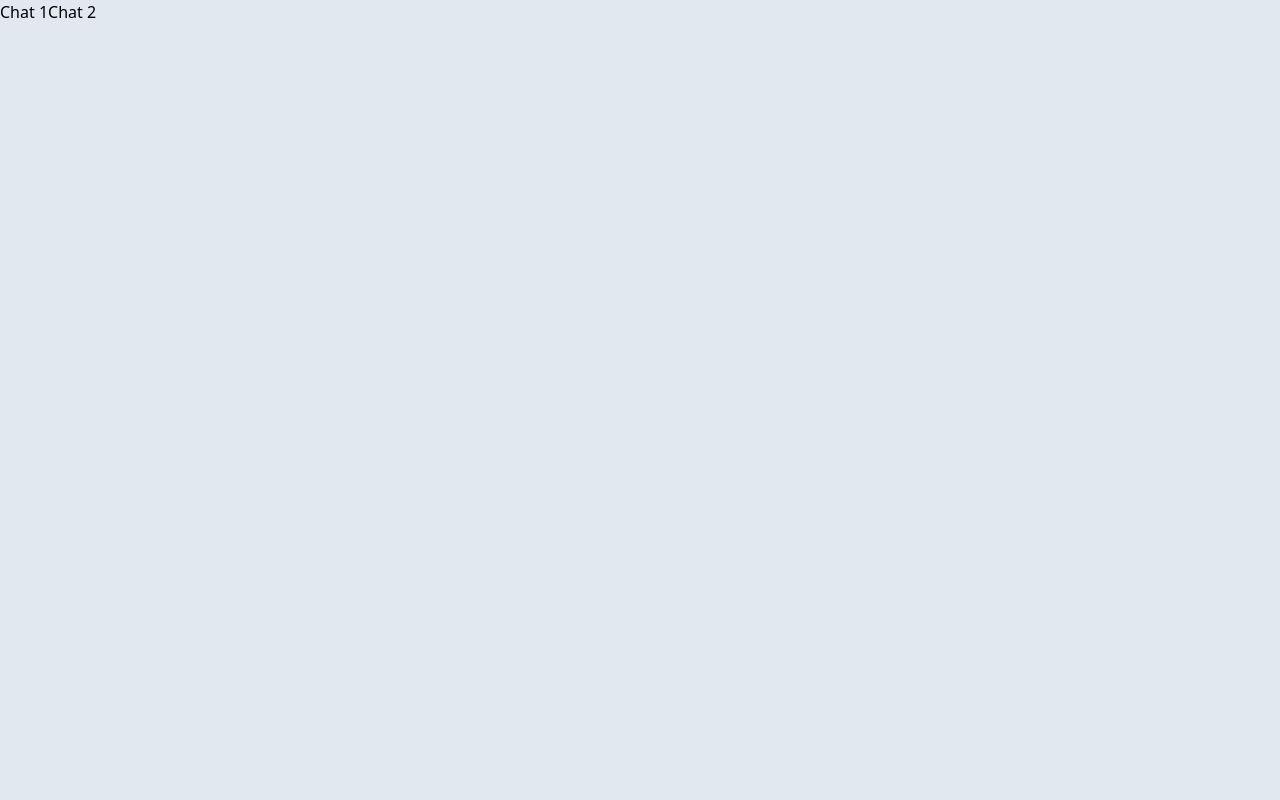
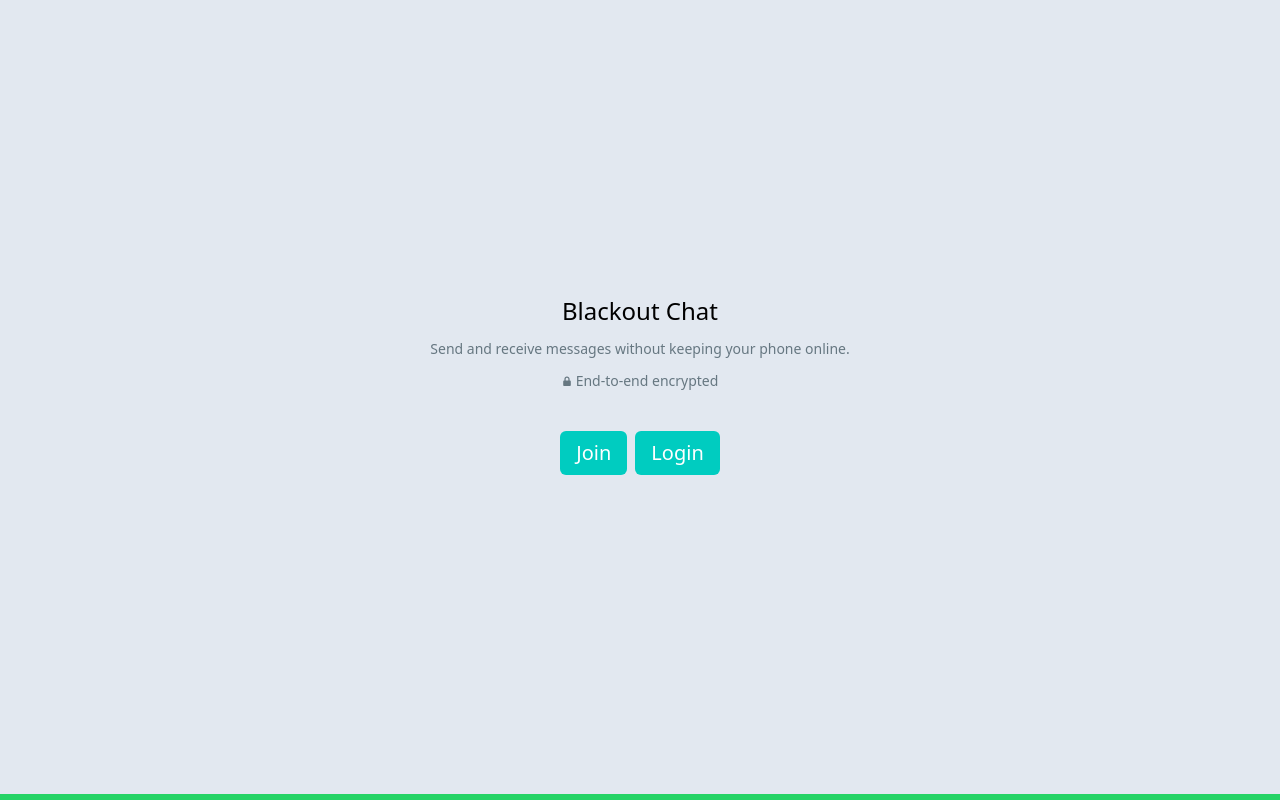
Before and after one commit to graphland-dev/alapon.api, a React (Vite) app in the folder client/: page / in a window 1280 px wide. Built offline with nearby package versions, Linux system fonts and the light colour scheme.

Commit message:
remove swagger

```diff
--- /dev/null
+++ b/client/src/pages/index/index.page.tsx
@@ -0,0 +1,47 @@
+import { Link } from 'react-router-dom';
+
+const HomePage = () => {
+  return (
+    <div className="flex flex-col items-center justify-center h-screen border-b-[6px] border-b-[#25D366]">
+      <div className="text-center">
+        <h2 className="mt-4 text-2xl">Blackout Chat</h2>
+        <p className="text-sm text-[#667781] my-3">
+          Send and receive messages without keeping your phone online.
+        </p>
+      </div>
+
+      <p className="text-sm text-[#667781] flex items-center gap-1">
+        <svg
+          viewBox="0 0 10 12"
+          height="12"
+          width="10"
+          preserveAspectRatio="xMidYMid meet"
+          version="1.1"
+        >
+          <path
+            d="M5.00847986,1.6 C6.38255462,1.6 7.50937014,2.67435859 7.5940156,4.02703389 L7.59911976,4.1906399 L7.599,5.462 L7.75719976,5.46214385 C8.34167974,5.46214385 8.81591972,5.94158383 8.81591972,6.53126381 L8.81591972,9.8834238 C8.81591972,10.4731038 8.34167974,10.9525438 7.75719976,10.9525438 L2.25767996,10.9525438 C1.67527998,10.9525438 1.2,10.4731038 1.2,9.8834238 L1.2,6.53126381 C1.2,5.94158383 1.67423998,5.46214385 2.25767996,5.46214385 L2.416,5.462 L2.41679995,4.1906399 C2.41679995,2.81636129 3.49135449,1.68973395 4.84478101,1.60510326 L5.00847986,1.6 Z M5.00847986,2.84799995 C4.31163824,2.84799995 3.73624912,3.38200845 3.6709675,4.06160439 L3.6647999,4.1906399 L3.663,5.462 L6.35,5.462 L6.35111981,4.1906399 C6.35111981,3.53817142 5.88169076,2.99180999 5.26310845,2.87228506 L5.13749818,2.85416626 L5.00847986,2.84799995 Z"
+            fill="currentColor"
+          ></path>
+        </svg>
+        <span>End-to-end encrypted</span>
+      </p>
+
+      <div className="flex gap-2 my-10">
+        <Link
+          to="/auth/register"
+          className="px-4 py-2 text-xl text-white rounded-md bg-primary"
+        >
+          Join
+        </Link>
+        <Link
+          to={'/auth/login'}
+          className="px-4 py-2 text-xl text-white rounded-md bg-primary"
+        >
+          Login
+        </Link>
+      </div>
+    </div>
+  );
+};
+
+export default HomePage;
--- a/client/src/root.router.tsx
+++ b/client/src/root.router.tsx
@@ -1,15 +1,11 @@
-import { createHashRouter, Link } from 'react-router-dom';
+import { createHashRouter } from 'react-router-dom';
 import { chatRouter } from './pages/chat/chat.router';
+import HomePage from './pages/index/index.page';
 
 export const AppRoute = createHashRouter([
   {
     path: '/',
-    element: (
-      <div>
-        <Link to="/chat/1">Chat 1</Link>
-        <Link to="/chat/2">Chat 2</Link>
-      </div>
-    ),
+    element: <HomePage />,
   },
   {
     path: '/chat',
--- a/package.json
+++ b/package.json
@@ -31,7 +31,6 @@
     "@nestjs/platform-express": "^10.0.0",
     "@nestjs/platform-socket.io": "^10.3.10",
     "@nestjs/serve-static": "^4.0.2",
-    "@nestjs/swagger": "^7.4.0",
     "@nestjs/websockets": "^10.3.10",
     "axios": "^1.7.2",
     "class-transformer": "^0.5.1",
```
Also changed, not shown: 1 other file (tests, documents, lock files or other folders).
